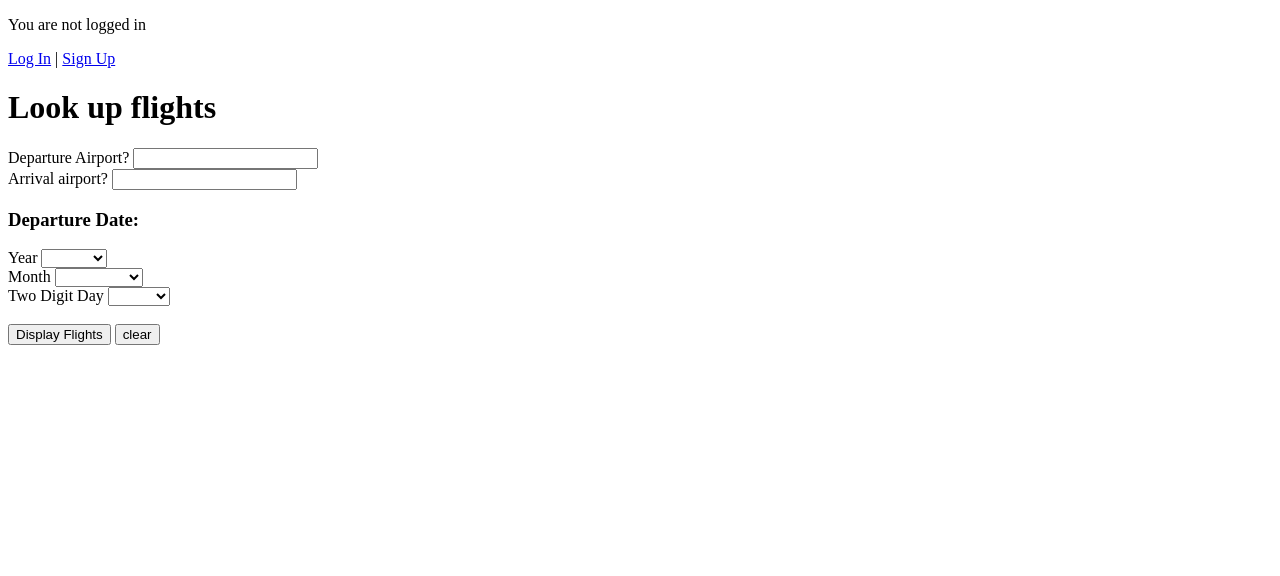
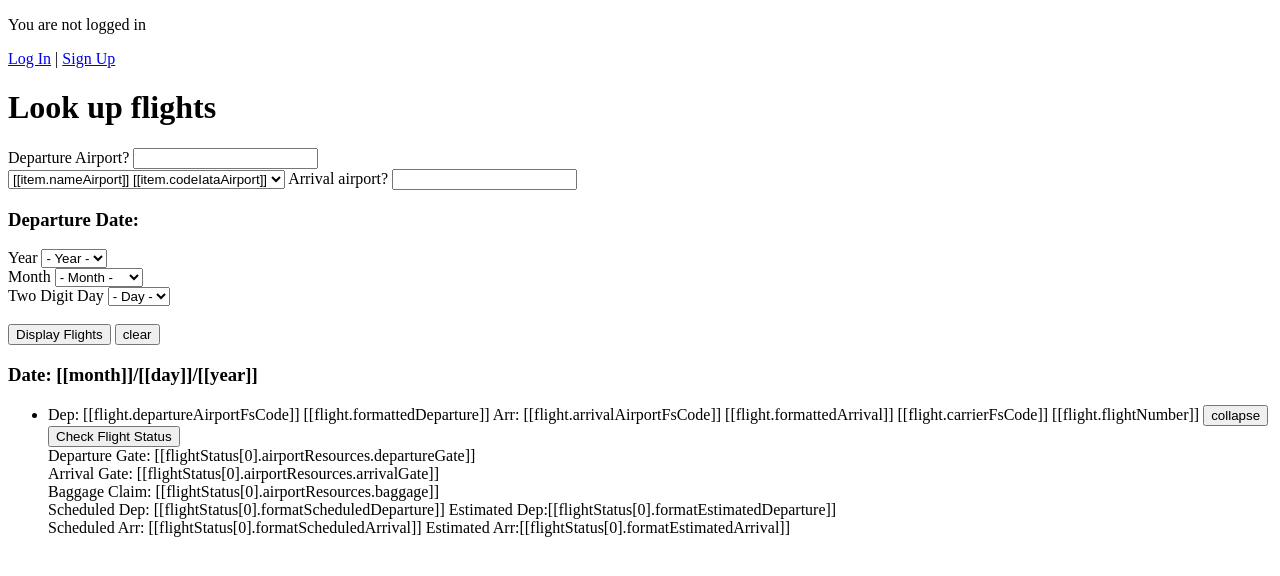
Before and after one commit to marclowe/Flugleit, a Django app: page / in a window 1280 px wide. Shown: the top 576 px of the page. Run offline with Django 3.2, Linux system fonts and the light colour scheme; some libraries are stand-ins or nearby versions.

Commit message:
more final project

```diff
--- a/flugleit/templates/home.html
+++ b/flugleit/templates/home.html
@@ -18,7 +18,10 @@
     <div class="flight_search" id='app'>
         <h1>Look up flights</h1>
         <label for="dep_airport">Departure Airport?</label>
-            <input type="text" id="dep_airport" v-model="departureAirportCode"><br>
+            <input @input="getDepAirport" type="text" id="dep_airport" v-model="departureEntry"><br>
+            <select id = "departure display" v-if = "departureAirport" v-model="departureAirportCode" >
+              <option v-for="item in departureAirport.airportsByCities.slice(0, 10)" :key="item.id" id="dep_airport_entry" :value = "item.codeIataAirport">[[item.nameAirport]] [[item.codeIataAirport]]</option>
+              </select>
         <label for="arr_airport">Arrival airport?</label>
             <input type = "text" id="arr_airport" v-model="arrivalAirportCode"><br>
         <h3>Departure Date:</h3>
@@ -100,11 +103,12 @@
               <li> Dep: [[flight.departureAirportFsCode]] [[flight.formattedDeparture]] Arr: [[flight.arrivalAirportFsCode]] [[flight.formattedArrival]] [[flight.carrierFsCode]] [[flight.flightNumber]] <button v-if ="flight.displayInfo === true"  @click="collapseFlight">collapse</button>
                   <button v-if ="flight.displayInfo === false" @click="getFlightStatus(flight)">Check Flight Status</button>
                   <div class= "flight_info" v-if ="flight.displayInfo">
-                    <div class= "flight_info" id="Departure_Gate">Departure Gate: [[flightStatus[0].airportResources.departureGate]]</div>
-                    <div class= "flight_info" id="Arrival_Gate">Arrival Gate: [[flightStatus[0].airportResources.arrivalGate]]</div>
-                    <div class= "flight_info" id="Baggage_Claim">Baggage Claim: [[flightStatus[0].airportResources.baggage]]</div>
-                    <div class= "flight_info" id="delays">scheduled dep: [[flightStatus[0].formatScheduledDeparture]] estimated dep:[[flightStatus[0].formatEstimatedDeparture]]</div>
-                    <div class= "flight_info" id="delays">scheduled arr: [[flightStatus[0].formatScheduledArrival]] estimated arr:[[flightStatus[0].formatEstimatedArrival]]</div>
+                    <!-- <div>[[today]]</div> -->
+                    <div class= "flight_info" v-if = "flightStatus[0].airportResources.departureGate" id="Departure_Gate">Departure Gate: [[flightStatus[0].airportResources.departureGate]]</div>
+                    <div class= "flight_info" v-if = "flightStatus[0].airportResources.arrivalGate" id="Arrival_Gate">Arrival Gate: [[flightStatus[0].airportResources.arrivalGate]]</div>
+                    <div class= "flight_info" v-if = "flightStatus[0].airportResources.baggage" id="Baggage_Claim">Baggage Claim: [[flightStatus[0].airportResources.baggage]]</div>
+                    <div class= "flight_info" v-if="flightStatus[0].formatEstimatedDeparture"id="delays">Scheduled Dep: [[flightStatus[0].formatScheduledDeparture]] Estimated Dep:[[flightStatus[0].formatEstimatedDeparture]]</div>
+                    <div class= "flight_info" v-if="flightStatus[0].formatEstimatedArrival" id="delays">Scheduled Arr: [[flightStatus[0].formatScheduledArrival]] Estimated Arr:[[flightStatus[0].formatEstimatedArrival]]</div>
                   </div>
               </li>
           </ul>
@@ -128,6 +132,11 @@
 
             departureAirportCode: '',
             arrivalAirportCode:'',
+            departureAirport:'',
+            arrAiport:'',
+            departureEntry:'',
+            arrEntry:'',
+            // today: moment(Date),
             scheduledFlights:'',
             flightStatus:[{}],
             datetime:'',
@@ -140,6 +149,10 @@
               moment
         },
         methods: {
+            setDep: function(iataCode){
+                  console.log(iataCode)
+                  this.departureAirportCode = iataCode
+            },
             collapseFlight: function(){
               for (i = 0, len = this.scheduledFlights.length, text = ""; i < len; i++) {
                             this.scheduledFlights[i].displayInfo = false;
@@ -155,6 +168,45 @@
                   this.month ='',
                   this.day =''
             },
+            getDepAirport: function(){
+
+                        axios({
+                         // url:'http://aviation-edge.com/v2/public/timetable?',
+                         // url:'http://api.aviationstack.com/v1/flights',
+                         url:`http://aviation-edge.com/v2/public/autocomplete?`,
+
+                         method: "get",
+
+                         headers:{
+
+                         //   "Authorization": `Token token="a51b4c035f2554ba87f3e30c52f9105e"`
+                         },
+                         params: {
+                              key:'03dff0-0eaa8d',
+                              city:this.departureEntry,
+                         },
+            getArrAirport: function(){
+
+                        axios({
+                         // url:'http://aviation-edge.com/v2/public/timetable?',
+                         // url:'http://api.aviationstack.com/v1/flights',
+                         url:`http://aviation-edge.com/v2/public/autocomplete?`,
+
+                         method: "get",
+
+                         headers:{
+
+                         //   "Authorization": `Token token="a51b4c035f2554ba87f3e30c52f9105e"`
+                         },
+                         params: {
+                              key:'03dff0-0eaa8d',
+                              city:this.arrEntry,
+                         },
+
+                   }).then(response =>{this.departureAirport=response.data
+                    console.log(response.data)
+                       }).catch(error => console.log(error))
+                 },
             getFlights: function(){
 
                        axios({
@@ -169,21 +221,7 @@
                         //   "Authorization": `Token token="a51b4c035f2554ba87f3e30c52f9105e"`
                         },
                         params: {
-                                // access_key:'de18b5c4dfc8278bad1da714f59259c6',
-                                // dep_iata: `${this.departureAirportCode}`,
-                                // arr_iata:`${this.arrivalAirportCode}`,
-                                // flight_status: 'scheduled',
-                                // // flight_date: `${this.datetime}`,
 
-                                // key:'03dff0-0eaa8d',
-                                // iataCode: `${this.departureAirportCode}`,
-                                // type:'arrival',
-                                // status: 'scheduled',
-                                // dep_iataCode:`${this.departureAirportCode}`,
-                                // iataCode:`${this.arrivalAirportCode}`,
-                                // dep_schTime:`${this.datetime}:00.000`,
-                                // dep_schTime:'2021-01-05T08:15:00.000',
-                                // dep_schTime:'2021-01-05',
                         },
 
                   }).then(response =>{
@@ -223,12 +261,13 @@
                    }).then(response =>{
                        console.log(response.data)
                        this.flightStatus = response.data.flightStatuses
+                       .filter(flight =>(flight.departureAirportFsCode === this.departureAirportCode && flight.arrivalAirportFsCode === this.arrivalAirportCode))
                        .map(flight=>{
-                        flight.formatScheduledDeparture = moment(flight.operationalTimes.publishedDeparture.dateLocal).format("h:mm a")
-                        flight.formatEstimatedDeparture = moment(flight.operationalTimes.estimatedGateDeparture.dateLocal).format(" h:mm a")
-                        flight.formatScheduledArrival = moment(flight.operationalTimes.scheduledGateArrival.dateLocal).format("h:mm a")
-                        flight.formatEstimatedArrival = moment(flight.operationalTimes.estimatedGateArrival.dateLocal).format(" h:mm a")
-                        flight.formatActualDeparture = moment(flight.operationalTimes.actualGateDeparture.dateLocal).format(" h:mm a")
+                        if (flight.operationalTimes.scheduledGateDeparture){flight.formatScheduledDeparture = moment(flight.operationalTimes.scheduledGateDeparture.dateLocal).format("h:mm a")};
+                        if(flight.operationalTimes.estimatedGateDeparture){flight.formatEstimatedDeparture = moment(flight.operationalTimes.estimatedGateDeparture.dateLocal).format(" h:mm a")};
+                        if(flight.operationalTimes.scheduledGateArrival){flight.formatScheduledArrival = moment(flight.operationalTimes.scheduledGateArrival.dateLocal).format("h:mm a")};
+                        if(flight.operationalTimes.estimatedGateArrival){flight.formatEstimatedArrival = moment(flight.operationalTimes.estimatedGateArrival.dateLocal).format(" h:mm a")};
+                        if(flight.operationalTimes.actualGateDeparture){flight.formatActualDeparture = moment(flight.operationalTimes.actualGateDeparture.dateLocal).format(" h:mm a")}
                         return flight
                       })
                        for (i = 0, len = this.scheduledFlights.length, text = ""; i < len; i++) {
```
